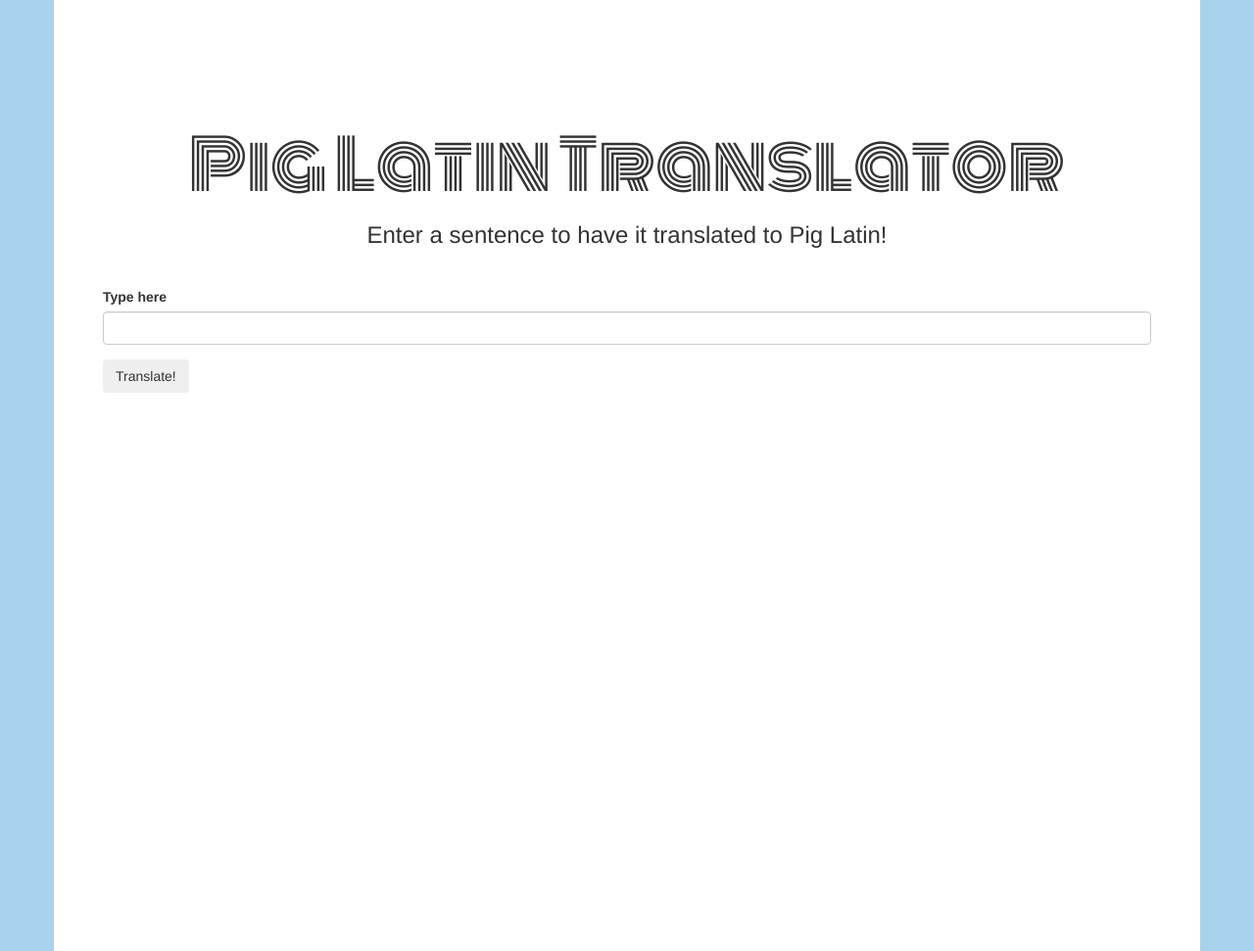
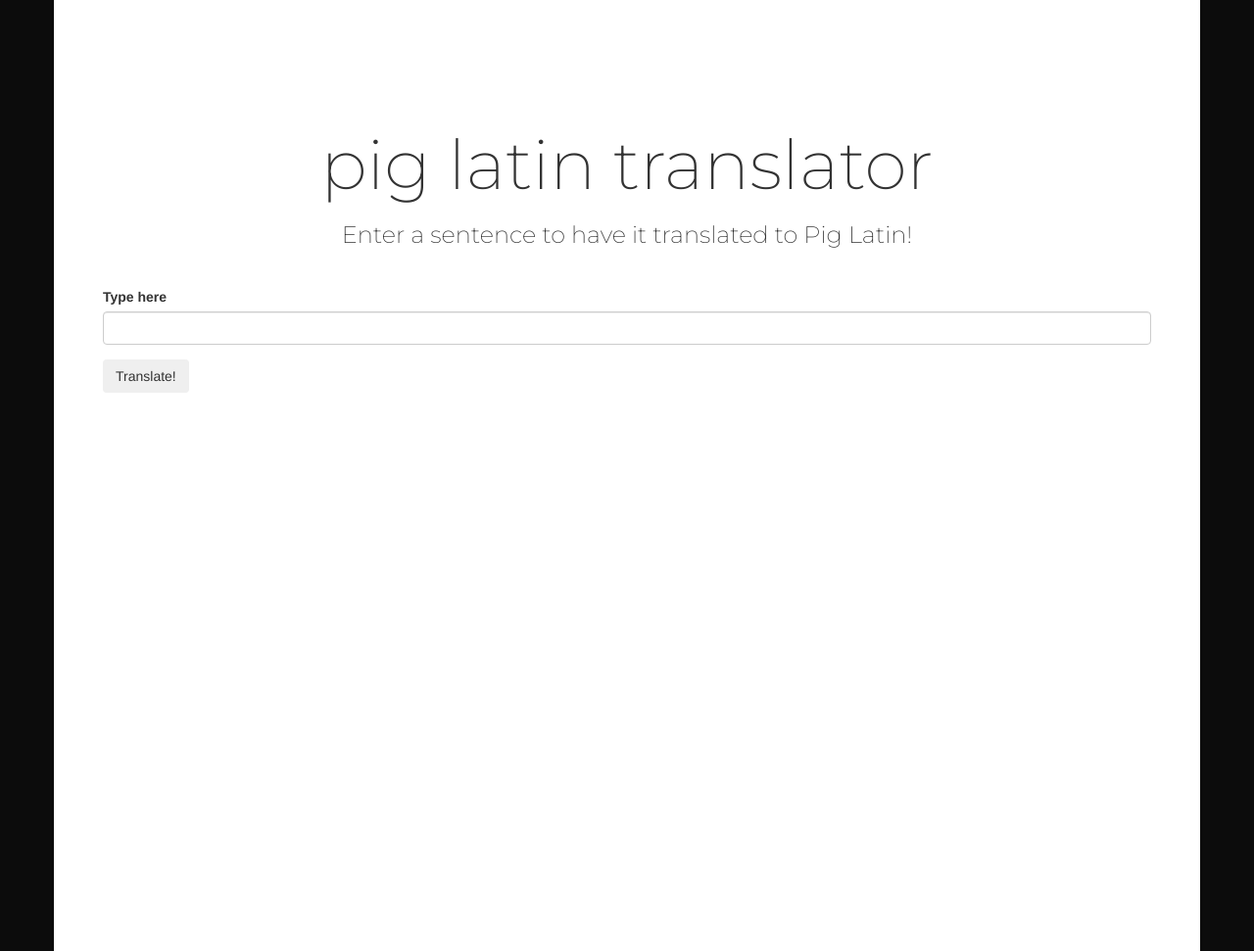
Before and after one commit to janetkarpenske/pig-latin, a plain HTML site: page index.html in a window 1280 px wide. Shown: the whole page at 98% size. Drawn offline with Linux system fonts and the light colour scheme.

Commit message:
Fix styling

```diff
--- a/css/styles.css
+++ b/css/styles.css
@@ -1,15 +1,16 @@
 h1, h3 {
   text-align: center;
+  font-family: 'Montserrat', sans-serif;
 }
 
 h1 {
   margin-top: 80px;
-  font-family: 'Monoton', cursive;
+  font-family: 'Montserrat', sans-serif;
   font-size: 70px;
 }
 
 body {
-  background-color: rgb(168, 211, 236);
+  background-color: rgb(12, 12, 12);
 }
 
 .container {
--- a/index.html
+++ b/index.html
@@ -6,11 +6,12 @@
   <script src="js/jquery-3.5.1.js"></script>
   <script src="js/scripts.js"></script>
   <link href="https://fonts.googleapis.com/css2?family=Monoton&display=swap" rel="stylesheet">
+  <link href="https://fonts.googleapis.com/css2?family=Montserrat:wght@200&display=swap" rel="stylesheet">
   <title>Pig Latin Translator</title>
 </head>
 <body>
   <div class="container">
-    <h1>Pig Latin Translator</h1>
+    <h1>pig latin translator</h1>
     <h3>Enter a sentence to have it translated to Pig Latin!</h3>
     <form id="form">
       <div class="form-group">
```
